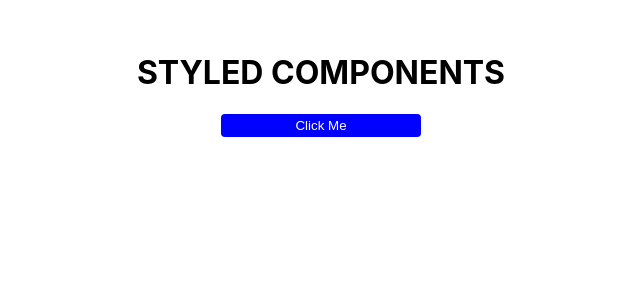
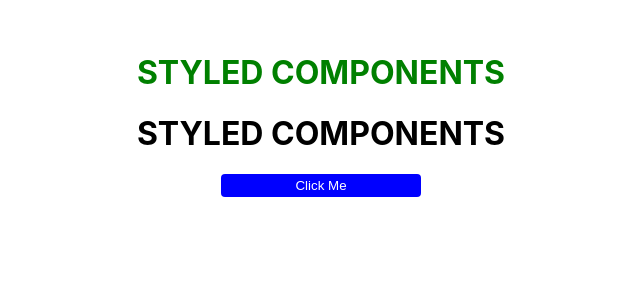
Before and after one commit to gyanchandra123/react-styled-component, a React (Create React App) app: page / in a window 1280 px wide. Shown: the top 300 px of the page, without its empty margins (319-959 px from the left). Built offline with nearby package versions, Linux system fonts and the light colour scheme.

Commit message:
customising the style-component properties:color

```diff
--- a/src/App.js
+++ b/src/App.js
@@ -4,8 +4,9 @@ import { DefaultButton } from './components/Button.js'
 function App() {
   return (
     <div style={{ padding: '2rem' }}>
-      <BasicStyle className='title'>styled components</BasicStyle>
-      <DefaultButton className='btn'>click me</DefaultButton>
+      <BasicStyle special>styled components</BasicStyle>
+      <BasicStyle>styled components</BasicStyle>
+      <DefaultButton>click me</DefaultButton>
     </div>
   )
 }
--- a/src/components/BasicStyles.js
+++ b/src/components/BasicStyles.js
@@ -3,6 +3,7 @@ import styled from 'styled-components'
 const BasicStyle = styled.h1`
   text-align: center;
   text-transform: uppercase;
+  color: ${(props) => props.special && 'green'};
 `
 
 export default BasicStyle
```
